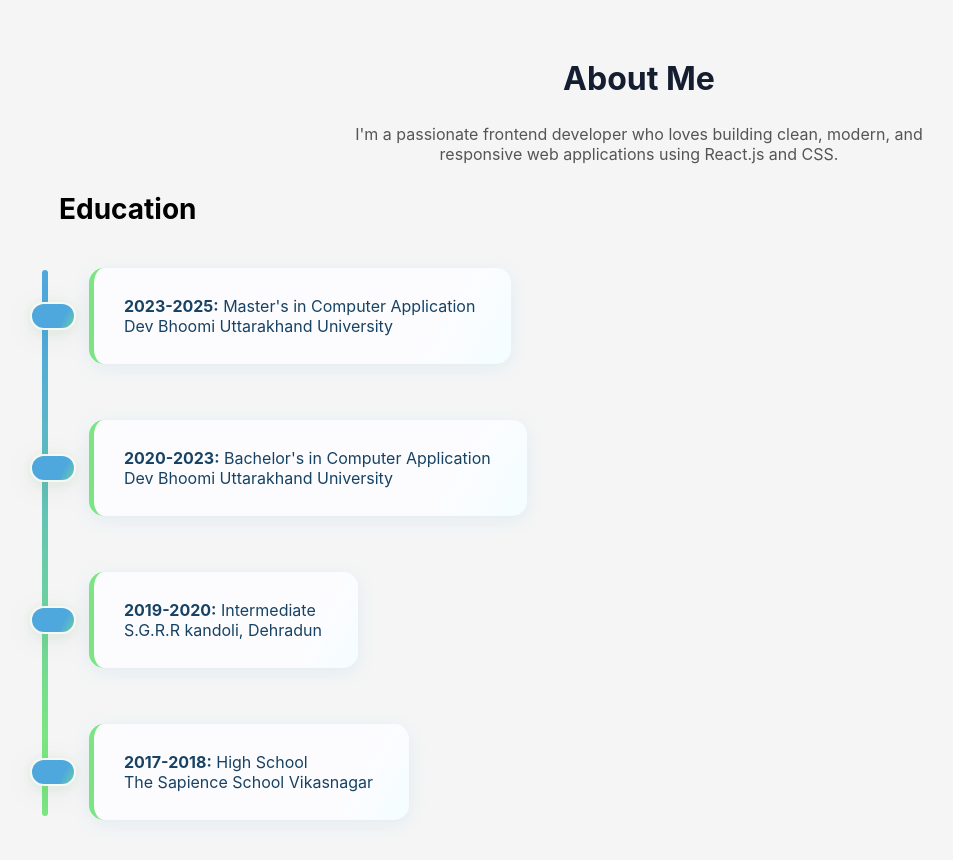
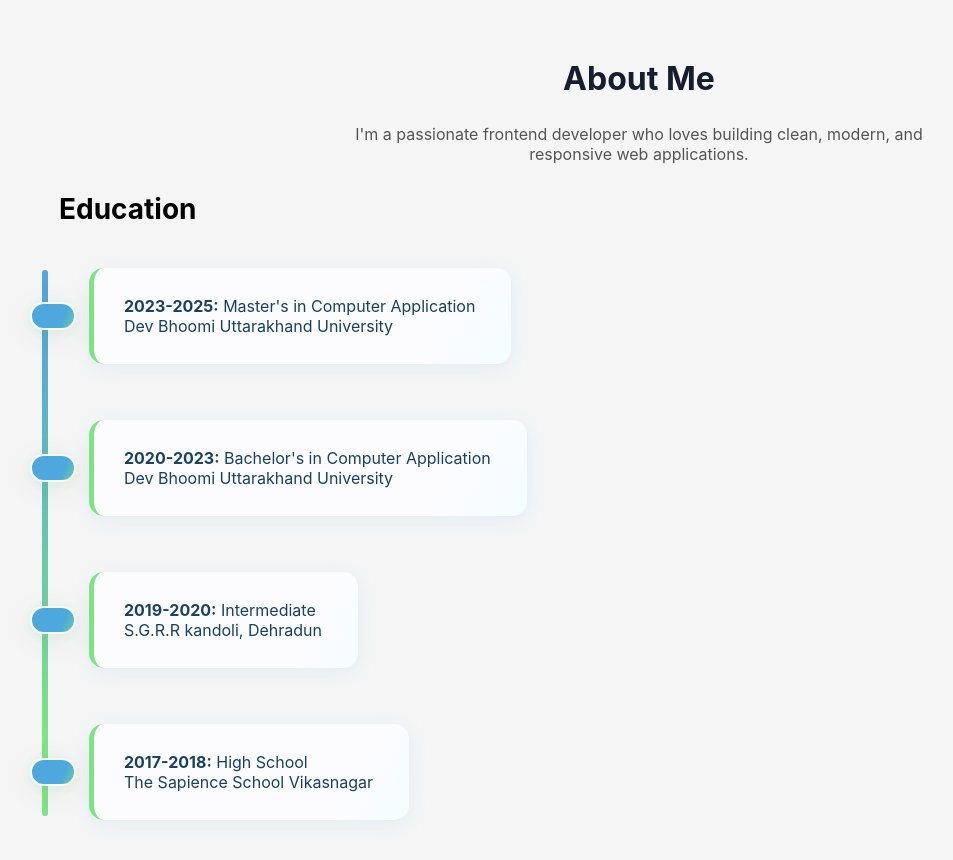
Before and after one commit to vipul0072/my-personal-portfolio, a React (Create React App) app: page / in a window 1280 px wide. Shown: the part 940-1800 px from the top of the page, without its empty margins (1-954 px from the left). Built offline with nearby package versions, Linux system fonts and the light colour scheme.

Commit message:
Update About Me section in About.jsx
Removed mention of React.js and CSS from the description.

```diff
--- a/src/components/About.jsx
+++ b/src/components/About.jsx
@@ -7,7 +7,7 @@ export default function About() {
       <h2>About Me</h2>
       <p>
         I'm a passionate frontend developer who loves building clean,
-        modern, and responsive web applications using React.js and CSS.
+        modern, and responsive web applications.
       </p>
 
       <h3>Education</h3>
```
